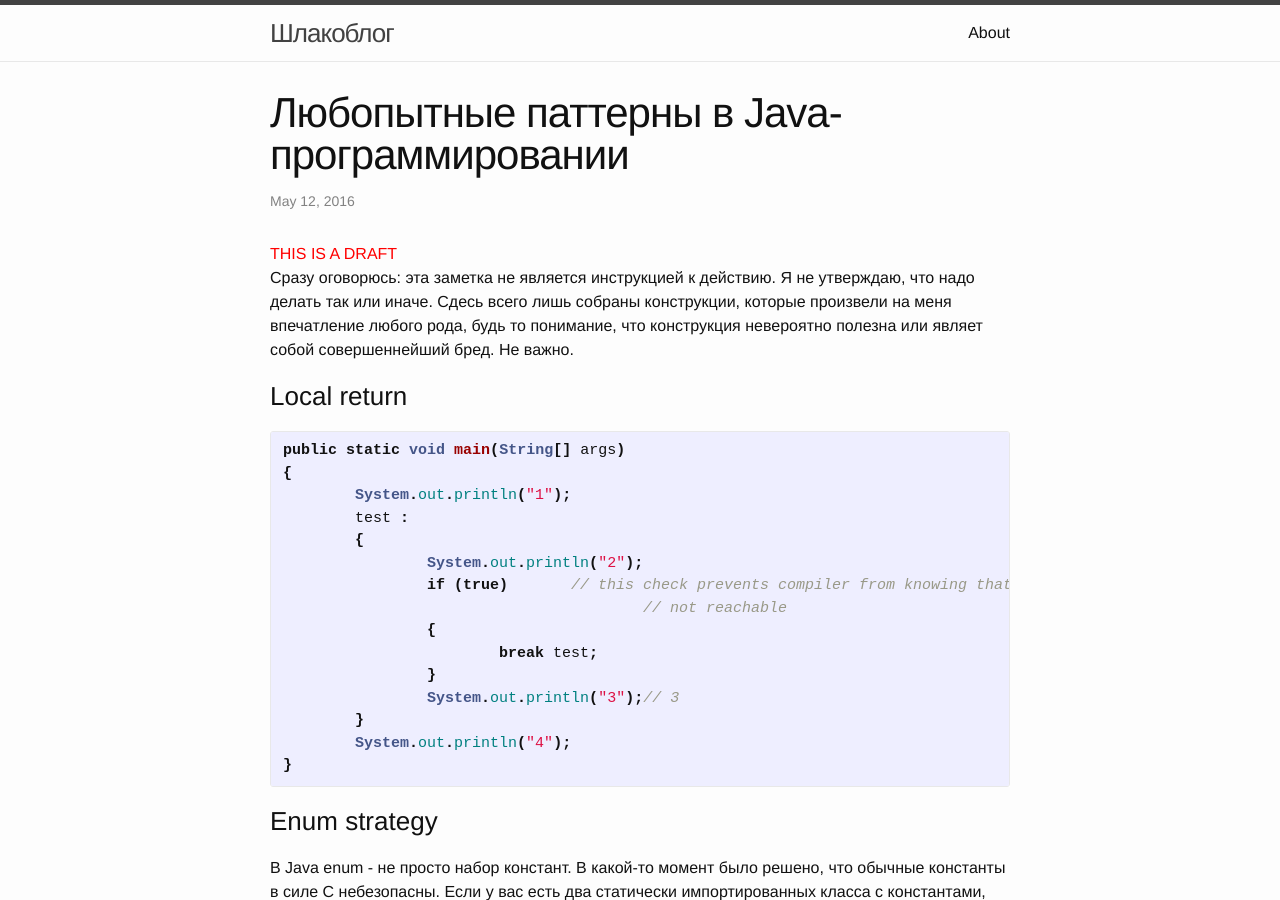
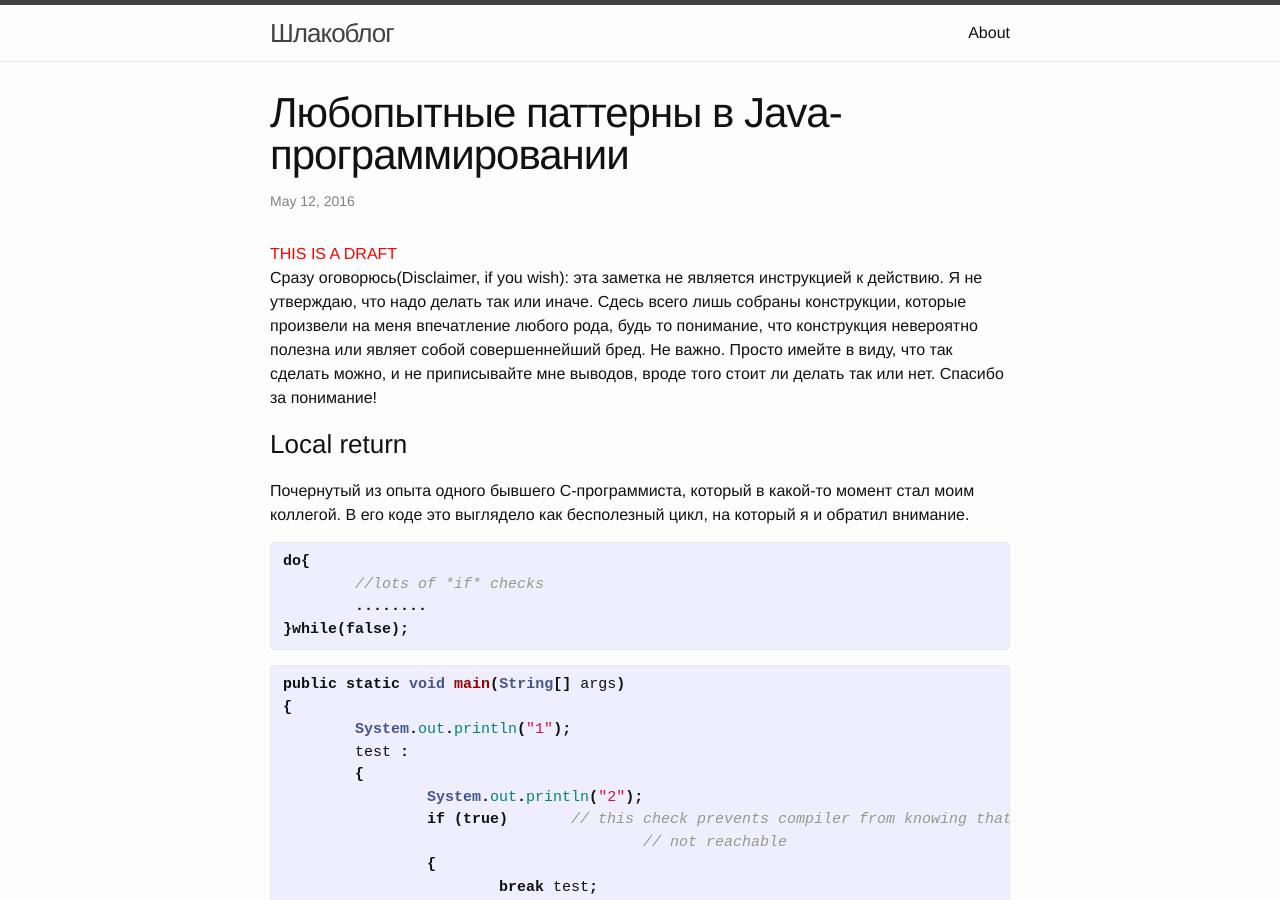
Before and after one commit to alexcom/alexcom.github.io, a Jekyll site: the page built from _posts/2015-05-12-curious-java-patterns.md, in a window 1280 px wide and 900 px high. Built offline with Jekyll 4.4.1, drawn with Linux system fonts in a browser that asks for light colours.

Commit message:
started local return

```diff
--- a/_posts/2015-05-12-curious-java-patterns.md
+++ b/_posts/2015-05-12-curious-java-patterns.md
@@ -5,10 +5,20 @@ date:   2016-05-12 19:00:00
 categories: java curious_patterns
 ---
 <font color="red">THIS IS A DRAFT</font>
-Сразу оговорюсь: эта заметка не является инструкцией к действию. Я не утверждаю, что надо делать так или иначе. Сдесь всего лишь собраны конструкции, которые произвели на меня впечатление любого рода, будь то понимание, что конструкция невероятно полезна или являет собой совершеннейший бред. Не важно.
+Сразу оговорюсь(Disclaimer, if you wish): эта заметка не является инструкцией к действию. Я не утверждаю, что надо делать так или иначе. Сдесь всего лишь собраны конструкции, которые произвели на меня впечатление любого рода, будь то понимание, что конструкция невероятно полезна или являет собой совершеннейший бред. Не важно. Просто имейте в виду, что так сделать можно, и не приписывайте мне выводов, вроде того стоит ли делать так или нет. Спасибо за понимание!
 
 
 ###Local return
+
+Почернутый из опыта одного бывшего C-программиста, который в какой-то момент стал моим коллегой.
+В его коде это выглядело как бесполезный цикл, на который я и обратил внимание.
+
+{% highlight java %}
+do{
+	//lots of *if* checks
+	........
+}while(false);
+{% endhighlight %}
 
 {% highlight java %}
 public static void main(String[] args)
```
